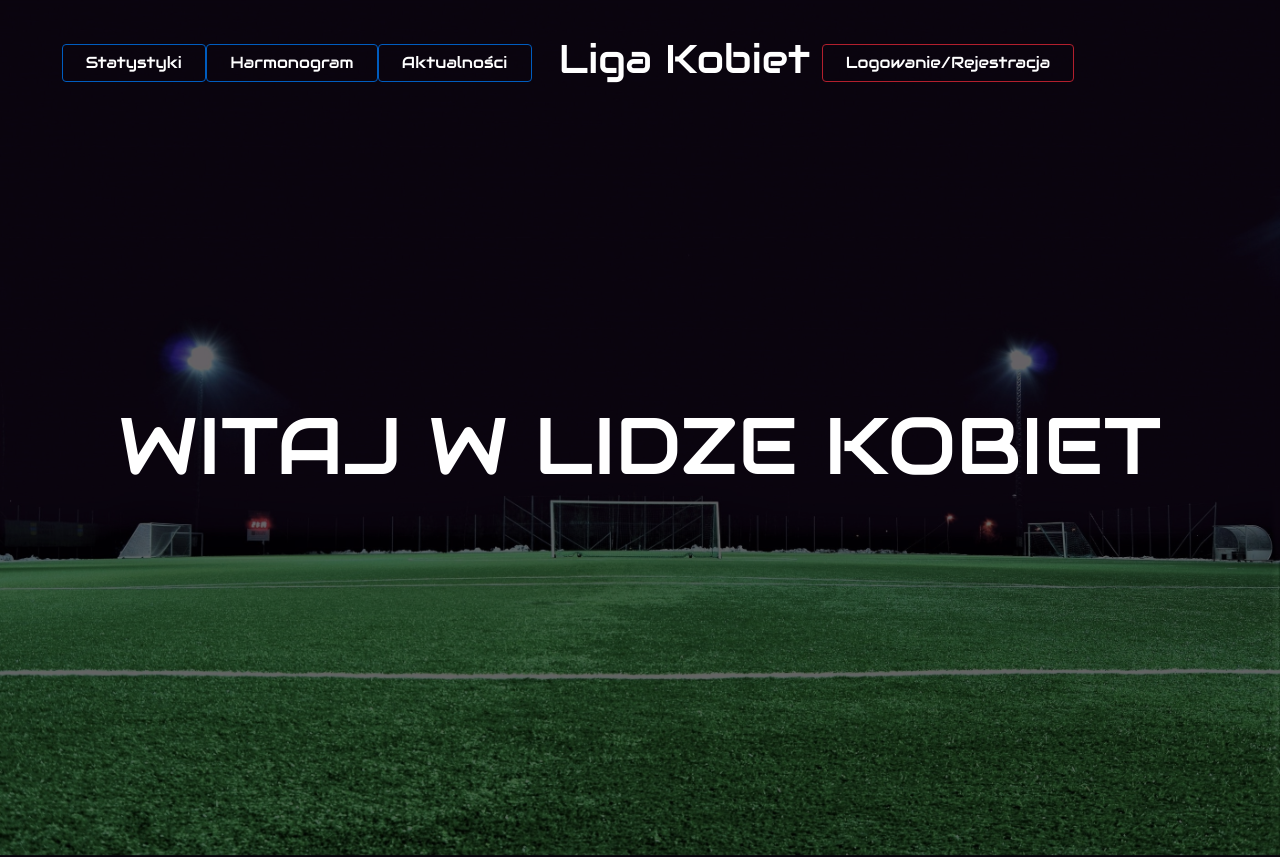
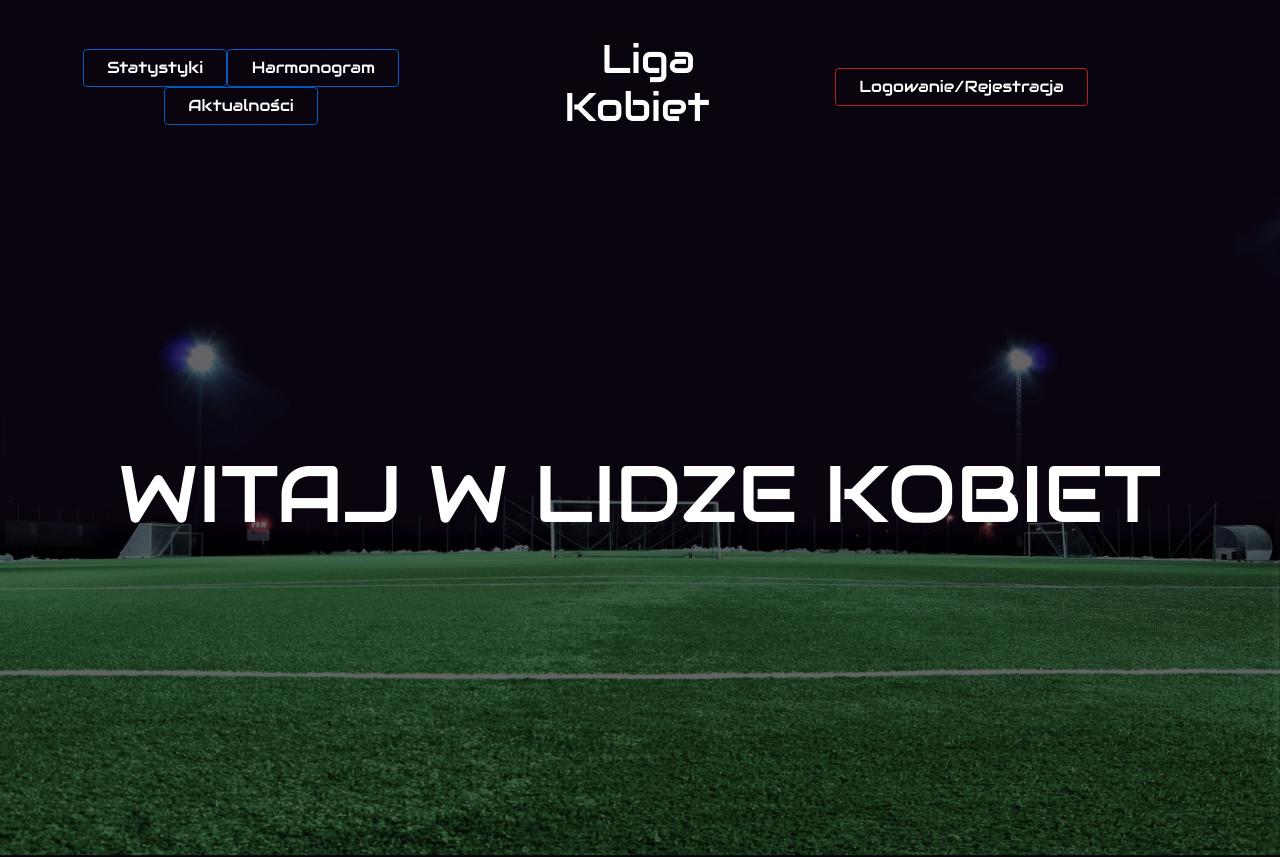
Before and after one commit to JestemTrzcinska/LigaKobiet, a React (Create React App) app in the folder client/: page / in a window 1280 px wide. Shown: the top 857 px of the page. Built offline with nearby package versions, Linux system fonts and the light colour scheme.

Commit message:
C:/Program Files/Git/ and /loginregister done

```diff
--- a/client/src/App.css
+++ b/client/src/App.css
@@ -292,6 +292,11 @@ button {
   color: red;
 }
 
+.nav-item.active.hehe {
+  padding-left: 10vh;
+  padding-right: 10vh;
+}
+
 @media (max-width: 991px) {
   .toJestNav {
     padding-right: 0;
```
